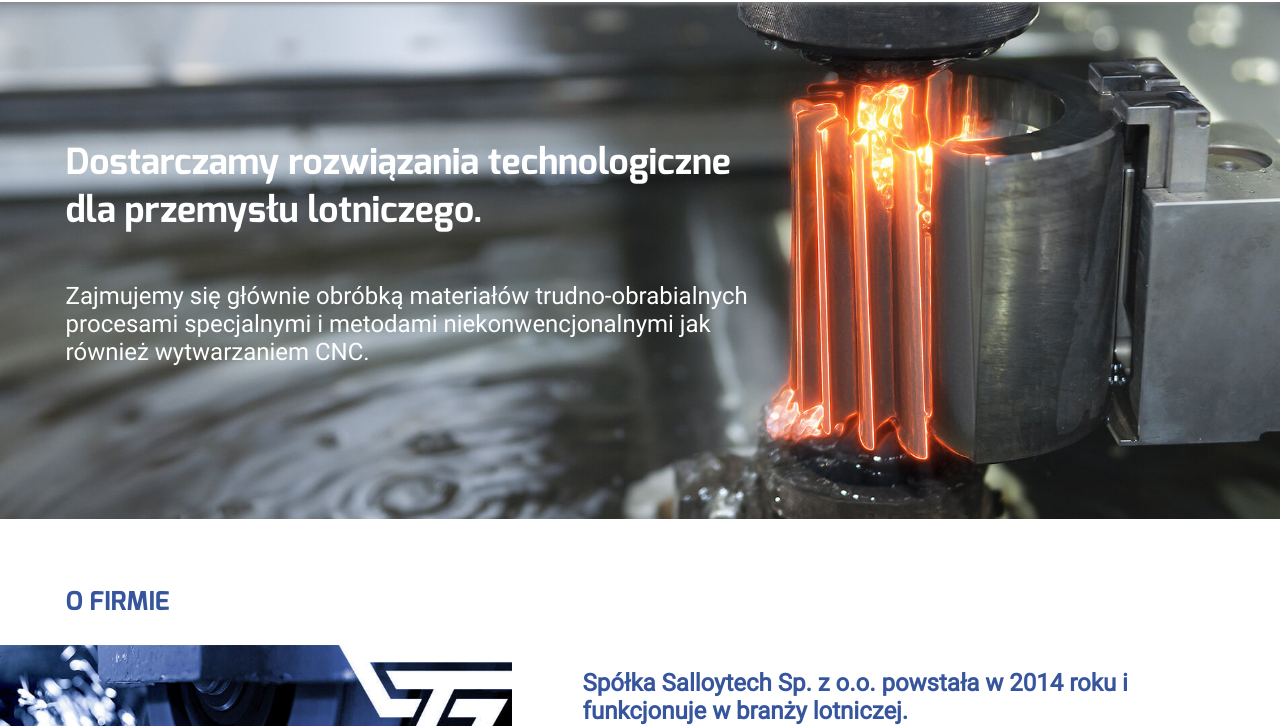
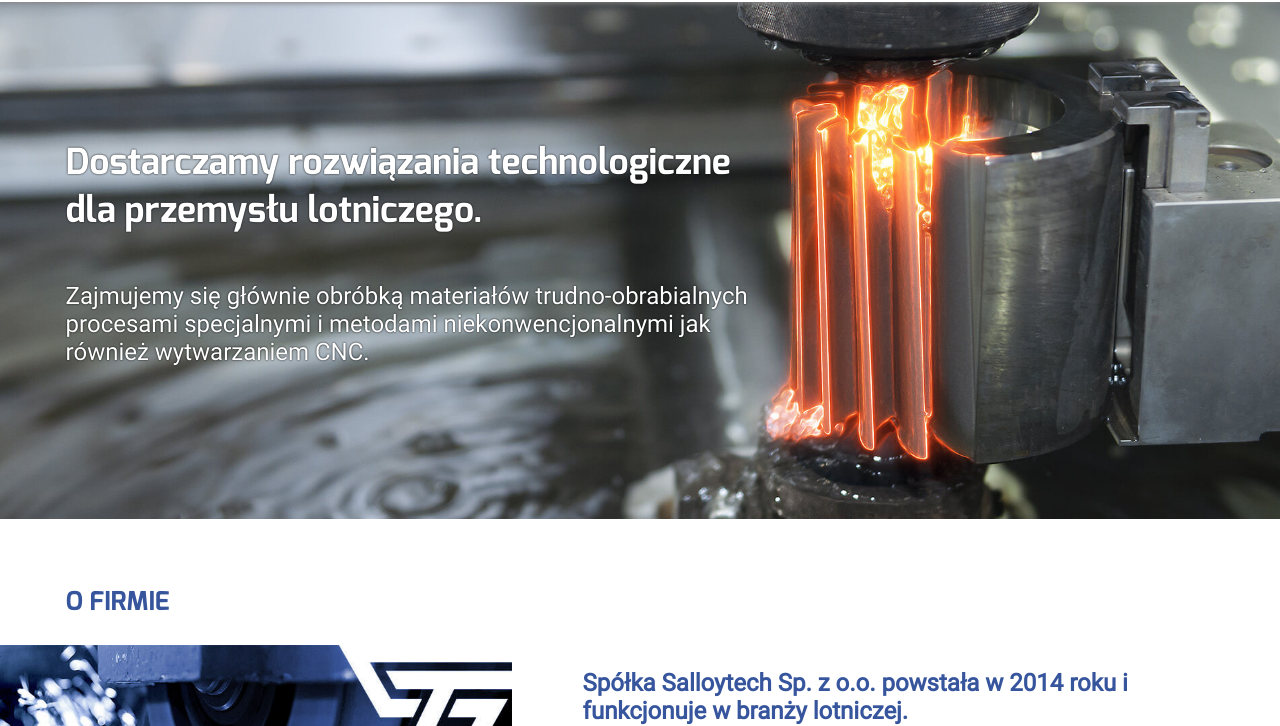
Before and after one commit to BocianAJ/salloytech, a plain HTML site: page index.html in a window 1280 px wide. Shown: the part 74-800 px from the top of the page. Drawn offline with Linux system fonts and the light colour scheme.

Commit message:
header text shadow

```diff
--- a/style.css
+++ b/style.css
@@ -95,6 +95,7 @@
 	h1 {
 		font-size:1.8em;
 		padding-bottom: 1em;
+		text-shadow:0 0 2px black;
 	}
 	h2 {
 		font-size:1.3em;
@@ -282,6 +283,7 @@
 	}
 	.podtytul {
 		font-size:1.2em;
+		text-shadow:0 0 2px black;
 	}
 	@media (max-width:551px) {
 		.img-baner {
```
